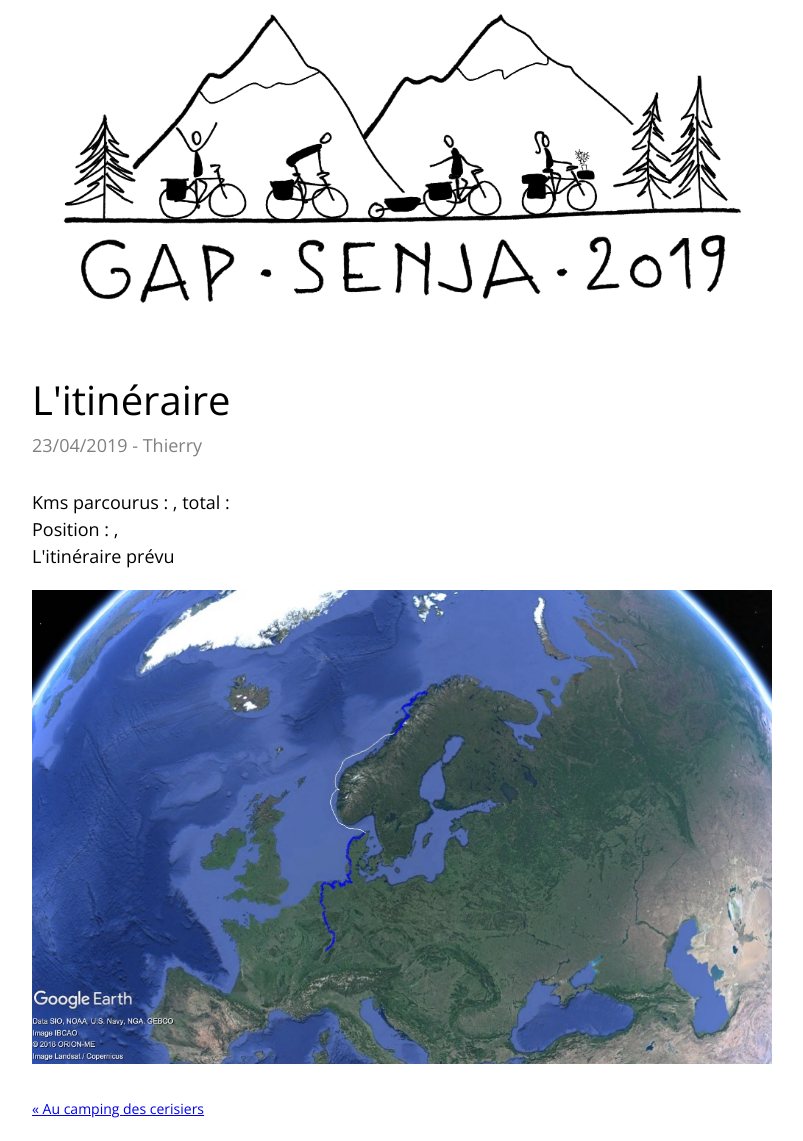
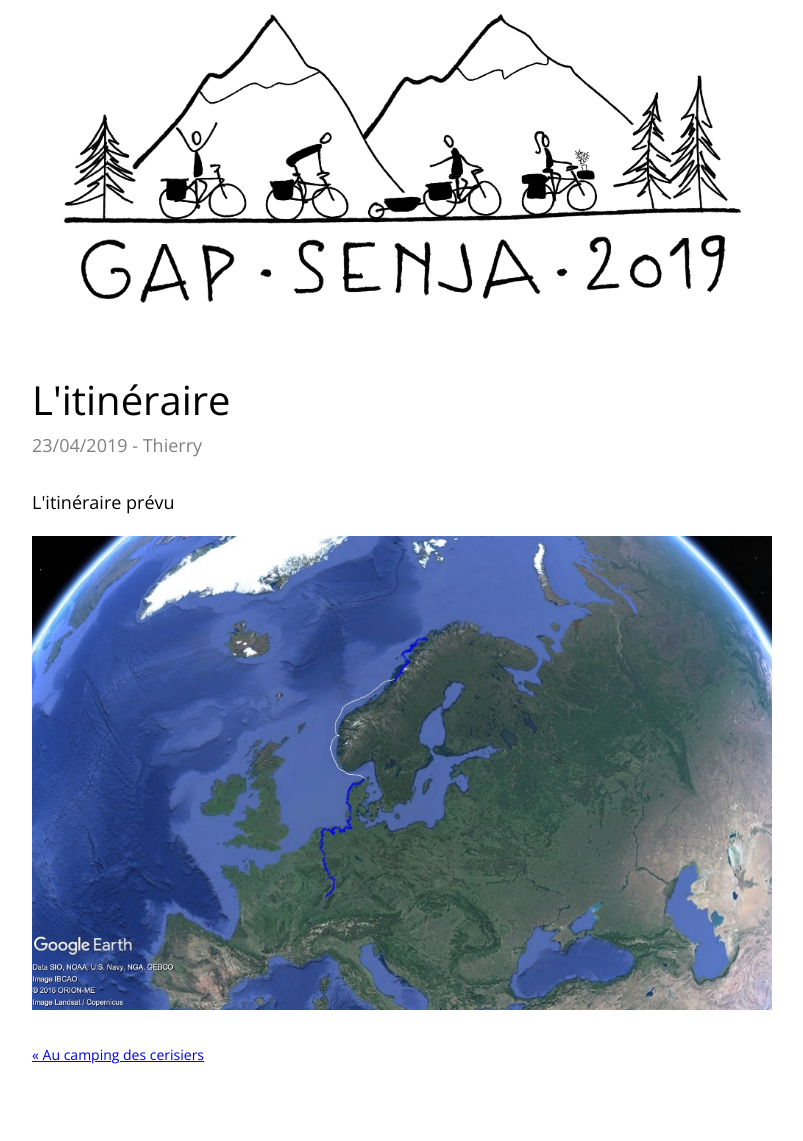
Before and after one commit to thvallee/senja, a Jekyll site: the page built from _posts/2019-04-23-itineraire.html, in a window 1280 px wide. Shown: the whole page, without its empty margins (238-1041 px from the left). Built offline with Jekyll 4.4.1, drawn with Linux system fonts in a browser that asks for light colours; after the commit the page ends 1087 px from its top, so only the background shows below that.

Commit message:
améliorations kms et pos

```diff
--- a/_layouts/posts.html
+++ b/_layouts/posts.html
@@ -6,9 +6,12 @@ layout: default
   <h1>{{ page.title }}</h1>
   <div class="date">{{ page.date | date: "%d/%m/%Y"}} - {{ page.by }}</div>
   <div class="infos">
+    {% if page.kms %}
     <div> Kms parcourus : {{ page.kms }}, total : {{ page.total }}</div>
-    <div>Position : {{ page.lat }}, {{ page.lng }}</div>
-    <div></div>
+    {% endif %}
+    {% if page.lat %}
+    <div>Position : {{ page.lat }} latitude Nord, {{ page.lng }} longitude Est</div>
+    {% endif %}
   </div>
 
   {{ content }}
```
